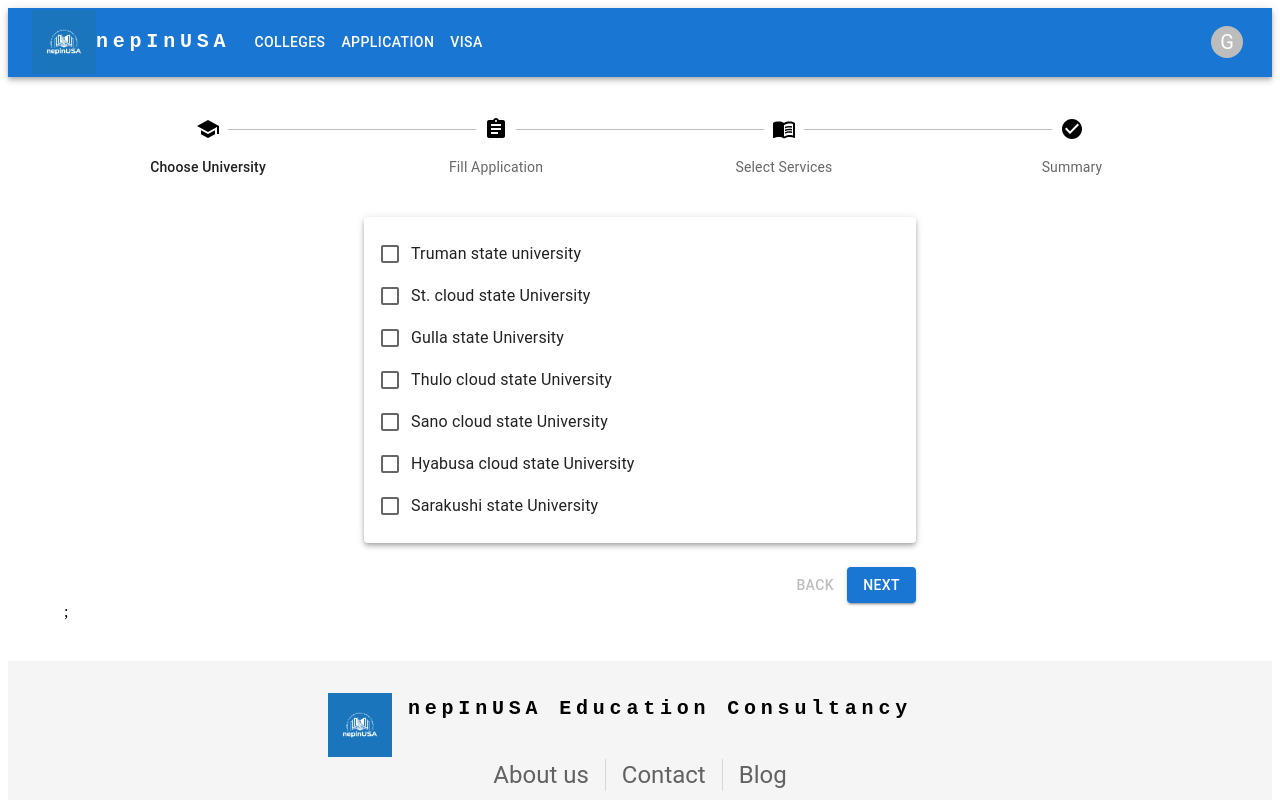
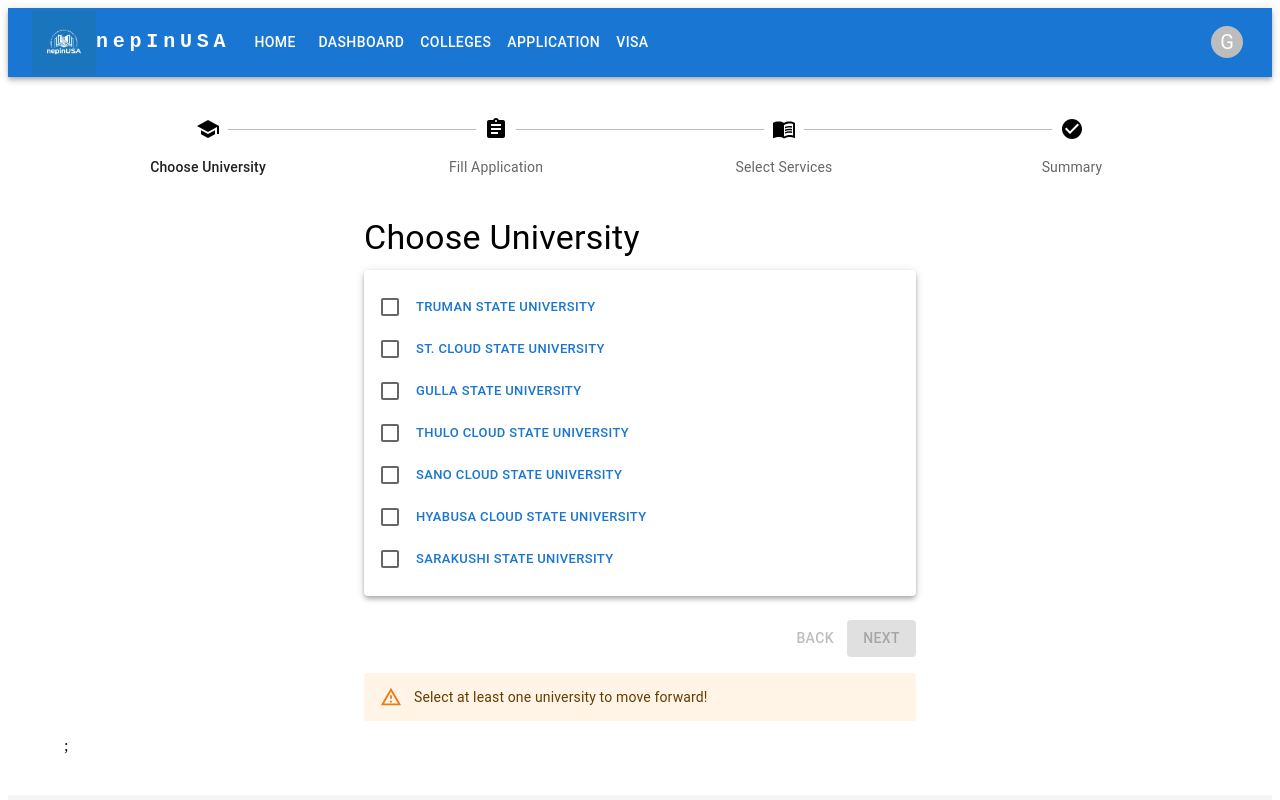
Before and after one commit to ashimupd/nepseUI, a React (Create React App) app: page / in a window 1280 px wide. Shown: the top 800 px of the page. Built offline with nearby package versions, Linux system fonts and the light colour scheme.

Commit message:
Home page improvements

```diff
--- a/src/Mocks/mocks.js
+++ b/src/Mocks/mocks.js
@@ -1,7 +1,10 @@
 import images from '../images/images';
-import BuildIcon from '@mui/icons-material/Build';
-import AutorenewIcon from '@mui/icons-material/Autorenew';
-import CloudIcon from '@mui/icons-material/Cloud';
+import AccessTimeFilledIcon from '@mui/icons-material/AccessTimeFilled';
+import ArticleIcon from '@mui/icons-material/Article';
+import VideoCameraFrontIcon from '@mui/icons-material/VideoCameraFront';
+import BorderColorIcon from '@mui/icons-material/BorderColor';
+import GradingIcon from '@mui/icons-material/Grading';
+import WorkIcon from '@mui/icons-material/Work';
 export const universityList = [
   {
     id: '1',
@@ -55,14 +58,12 @@ export const universityList = [
 ];
 
 export const serviceList = [
-  { id: 1, name: 'Visa appointment', description: 'This is service 1', price: 10, icon: <BuildIcon /> },
-  { id: 2, name: 'DS-160 fill up', description: 'This is service 2', price: 20, icon: <AutorenewIcon /> },
-  { id: 3, name: 'Mock Interview', description: 'This is service 3', price: 30, icon: <CloudIcon /> },
-  { id: 4, name: 'Career Counseling', description: 'This is service 3', price: 30, icon: <CloudIcon /> },
-  { id: 5, name: 'Essay writing', description: 'This is service 1', price: 10, icon: <BuildIcon /> },
-  { id: 6, name: 'Resume Review', description: 'This is service 2', price: 20, icon: <AutorenewIcon /> },
-  { id: 7, name: 'Mock Interview', description: 'This is service 3', price: 30, icon: <CloudIcon /> },
-  { id: 8, name: 'Career Counseling', description: 'This is service 3', price: 30, icon: <CloudIcon /> },
+  { id: 1, name: 'Visa appointment', description: 'Application fee plus service charge', price: 200, icon: <AccessTimeFilledIcon color="primary" /> },
+  { id: 2, name: 'DS-160 fill up', description: 'We will fill up your DS-160 form', price: 20, icon: <ArticleIcon color="primary" /> },
+  { id: 3, name: 'Mock Interview', description: '30 min online visa interview and feedback', price: 30, icon: <VideoCameraFrontIcon color="primary" /> },
+  { id: 4, name: 'Career Counseling', description: 'Guidance on Major and career prospect', price: 30, icon: <WorkIcon color="primary" /> },
+  { id: 5, name: 'Essay writing', description: 'We will help you write college application essays', price: 50, icon: <BorderColorIcon color="primary" /> },
+  { id: 6, name: 'Resume Review', description: 'We will review you resume and suggest changes. Will help set up you linkedin', price: 30, icon: <GradingIcon color="primary" /> },
   // ... more services
 ];
 
--- a/src/Utils/routes.js
+++ b/src/Utils/routes.js
@@ -6,7 +6,7 @@ export const routes = [
     footer: false,
     header: true,
     profile: false,
-    protected: false,
+    protected: true,
   },
   {
     name: 'About us',
@@ -40,7 +40,7 @@ export const routes = [
     path: '/dashboard',
     key: 'dashboard',
     footer: false,
-    header: false,
+    header: true,
     profile: true,
     protected: true,
   },
--- a/src/components/checkboxList/CheckboxList.jsx
+++ b/src/components/checkboxList/CheckboxList.jsx
@@ -1,24 +1,31 @@
 import React, { useState } from 'react';
 import PropTypes from 'prop-types';
-import { Checkbox, FormControl, FormControlLabel, FormGroup, Paper } from '@mui/material';
+import { Button, Checkbox, Typography, FormControl, FormControlLabel, FormGroup, Paper } from '@mui/material';
 import { useHomePageContext } from '../home/HomePostLoginContext';
+import { NavLink } from 'react-router-dom';
 
-const CheckboxList = ({ checkboxData }) => {
+const CheckboxList = ({ checkboxData, title }) => {
   const [selected, setSelected] = useState([]);
   const { setUserUniSelection } = useHomePageContext();
 
-  const handleChange = (event, id, title) => {
-    console.log({ id, title });
-    if (event.target.checked) {
-      setUserUniSelection((prevSelected) => [...prevSelected, { id, title }]);
-      setSelected((prevSelected) => [...prevSelected, id]);
-    } else {
-      setUserUniSelection((prevSelected) => prevSelected.filter((item) => item !== id));
-      setSelected((prevSelected) => prevSelected.filter((item) => item !== id));
+  const handleChange = (event, selId, title) => {
+    setSelected((prevSelected) => {
+      if (prevSelected?.filter(({ id }) => id === selId).length > 0) {
+        const newState = prevSelected.filter((item) => item?.id !== selId);
+        setUserUniSelection(newState);
+        return newState;
       }
+      const newState = [...prevSelected, { id: selId, title }];
+      setUserUniSelection(newState);
+      return newState;
+    });
   };
 
   return (
+    <>
+      <Typography variant="h4" gutterBottom>
+        {title}
+      </Typography>
       <Paper
         sx={{
           display: 'flex',
@@ -31,16 +38,31 @@ const CheckboxList = ({ checkboxData }) => {
         <FormControl component="fieldset">
           <FormGroup column>
             {checkboxData.map((item, index) => (
-            <FormControlLabel key={index} control={<Checkbox checked={selected.includes(item?.id)} onChange={(event) => handleChange(event, item?.id, item?.name)} />} label={item?.name} />
+              <FormControlLabel
+                key={index}
+                control={<Checkbox checked={selected?.filter(({ id }) => id === item?.id).length} onChange={(event) => handleChange(event, item?.id, item?.name)} />}
+                label={
+                  <Button
+                    component={NavLink}
+                    to={`/colleges/${item?.id}`} // Customize the path as needed
+                    color="primary"
+                    size="small"
+                  >
+                    {item?.name}
+                  </Button>
+                }
+              />
             ))}
           </FormGroup>
         </FormControl>
       </Paper>
+    </>
   );
 };
 
 CheckboxList.propTypes = {
   checkboxData: PropTypes.array,
+  title: PropTypes.string,
 };
 
 export default CheckboxList;
--- a/src/components/customStepper/CustomStepper.jsx
+++ b/src/components/customStepper/CustomStepper.jsx
@@ -1,9 +1,13 @@
 import React, { useState } from 'react';
-import { Stepper, Step, StepLabel, Typography, Box, Button, Container } from '@mui/material';
+import { Alert, Stepper, Step, StepLabel, Typography, Box, Button, Container } from '@mui/material';
 import PropTypes from 'prop-types';
+import { useUserContext } from '../userContetx';
+import { useHomePageContext } from '../home/HomePostLoginContext';
 
 const CustomStepper = ({ steps }) => {
   const [activeStep, setActiveStep] = useState(0);
+  const { userData: user } = useUserContext();
+  const { userUniSelection: universities, userServiceSelection: services } = useHomePageContext();
 
   const handleNext = () => {
     setActiveStep((prevActiveStep) => prevActiveStep + 1);
@@ -22,22 +26,7 @@ const CustomStepper = ({ steps }) => {
       <Stepper activeStep={activeStep} alternativeLabel>
         {steps.map((step) => (
           <Step key={step?.title}>
-            <StepLabel
-              StepIconComponent={step?.icon?.type}
-              sx={{
-                '& .MuiStepIcon-root': {
-                  color: 'primary.main',
-                },
-                '&.MuiStepLabel-active': {
-                  color: 'primary.main',
-                },
-                '&.MuiStepLabel-completed': {
-                  color: 'primary.main',
-                },
-              }}
-            >
-              {step?.title}
-            </StepLabel>
+            <StepLabel StepIconComponent={step?.icon?.type}>{step?.title}</StepLabel>
           </Step>
         ))}
       </Stepper>
@@ -56,10 +45,13 @@ const CustomStepper = ({ steps }) => {
               <Button disabled={activeStep === 0} onClick={handleBack} color="primary">
                 Back
               </Button>
-              <Button variant="contained" onClick={handleNext} color="primary">
+              <Button variant="contained" onClick={handleNext} disabled={(!user.hasFilledApplication && activeStep === 1) || (!universities.length && activeStep === 0)} color="primary">
                 {activeStep === steps.length - 1 ? 'Finish' : 'Next'}
               </Button>
             </Box>
+            <Box mt={2}>{!user.hasFilledApplication && activeStep === 1 ? <Alert severity="warning">Fill and submit the application to move forward!</Alert> : null}</Box>
+            <Box mt={2}>{!universities.length && activeStep === 0 ? <Alert severity="warning">Select at least one university to move forward!</Alert> : null}</Box>
+            <Box mt={2}>{!services.length && activeStep === 2 ? <Alert severity="warning">You haven{"'"}t selected any service but you can still apply for free!</Alert> : null}</Box>
           </Container>
         )}
       </Box>
--- a/src/components/home/HomePostLogin.jsx
+++ b/src/components/home/HomePostLogin.jsx
@@ -7,6 +7,10 @@ import StudentInfo from '../studentInfo/StudentInfo';
 import ServiceList from '../serviceList/ServiceList';
 import Summary from '../summary/Summary';
 import { HomePostLoginContextProvider } from './HomePostLoginContext';
+
+// TO DO: Make selection persistent while navigating
+// Selection has to be made before moving forward on the step on each step
+// Make api calls at the end
 
 const HomePostLogin = () => {
   const [univList, setUnivList] = useState([]);
@@ -20,9 +24,9 @@ const HomePostLogin = () => {
   }, [univList]);
 
   const steps = [
-    { title: 'Choose University', icon: <School />, component: <CheckboxList checkboxData={universityList} /> },
+    { title: 'Choose University', icon: <School />, component: <CheckboxList checkboxData={universityList} title={'Choose University'} /> },
     { title: 'Fill Application', icon: <Assignment />, component: <StudentInfo /> },
-    { title: 'Select Services', icon: <MenuBook />, component: <ServiceList services={serveList} /> },
+    { title: 'Select Services', icon: <MenuBook />, component: <ServiceList services={serveList} title={'Our Services'} /> },
     { title: 'Summary', icon: <CheckCircle />, component: <Summary /> },
   ];
 
--- a/src/components/serviceList/ServiceList.jsx
+++ b/src/components/serviceList/ServiceList.jsx
@@ -1,34 +1,38 @@
 import React, { useState } from 'react';
 import { List, ListItem, ListItemText, Checkbox, Typography, Box, ListItemIcon } from '@mui/material';
 import PropTypes from 'prop-types';
-import DesignServicesIcon from '@mui/icons-material/DesignServices';
 import { useHomePageContext } from '../home/HomePostLoginContext';
 
-const ServiceList = ({ services }) => {
+const ServiceList = ({ services, title }) => {
   const [selectedServices, setSelectedServices] = useState([]);
   const { setUserServiceSelection } = useHomePageContext();
 
-  const handleToggle = (event, id, name, price) => {
-    if (event.target.checked) {
-      setUserServiceSelection((prevSelected) => [...prevSelected, { id, name, price }]);
-      setSelectedServices((prevSelected) => [...prevSelected, id]);
-    } else {
-      setUserServiceSelection((prevSelected) => prevSelected.filter((item) => item !== id));
-      setSelectedServices((prevSelected) => prevSelected.filter((item) => item !== id));
+  const handleToggle = (event, selId, name, price) => {
+    setSelectedServices((prevSelected) => {
+      if (prevSelected?.filter(({ id }) => id === selId).length > 0) {
+        const newState = prevSelected.filter((item) => item?.id !== selId);
+        setUserServiceSelection(newState);
+        return newState;
       }
+      const newState = [...prevSelected, { id: selId, name, price }];
+      setUserServiceSelection(newState);
+      return newState;
+    });
   };
 
   return (
+    <>
+      <Typography variant="h4" gutterBottom>
+        {title}
+      </Typography>
       <Box sx={{ width: '100%', maxWidth: 360, bgcolor: 'background.paper' }}>
         <List>
           {services.map((service) => (
             <ListItem key={service?.id} disablePadding>
-            <ListItemIcon>
-              <DesignServicesIcon color="primary" />
-            </ListItemIcon>
+              <ListItemIcon>{service?.icon}</ListItemIcon>
               <Checkbox
                 edge="start"
-              checked={selectedServices.indexOf(service?.id) !== -1}
+                checked={selectedServices?.filter(({ id }) => id === service?.id).length}
                 tabIndex={-1}
                 disableRipple
                 inputProps={{ 'aria-labelledby': `service-${service?.id}` }}
@@ -44,16 +48,17 @@ const ServiceList = ({ services }) => {
                 }
                 secondary={service?.description}
               />
-            <ListItemIcon>{service?.icon}</ListItemIcon>
             </ListItem>
           ))}
         </List>
       </Box>
+    </>
   );
 };
 
 ServiceList.propTypes = {
   services: PropTypes.array,
+  title: PropTypes.string,
 };
 
 export default ServiceList;
--- a/src/components/summary/Summary.jsx
+++ b/src/components/summary/Summary.jsx
@@ -15,7 +15,7 @@ const Summary = () => {
         <Grid item xs={12} md={6}>
           <Paper elevation={2} sx={{ p: 2 }}>
             <Typography variant="h6" gutterBottom>
-              University Selected
+              University Selected {`(${universities?.length})`}
             </Typography>
             {universities.map((university) => (
               <List key={university?.id}>
@@ -32,7 +32,7 @@ const Summary = () => {
         <Grid item xs={12} md={6}>
           <Paper elevation={2} sx={{ p: 2 }}>
             <Typography variant="h6" gutterBottom>
-              Services Selected
+              Services Selected {`(${services?.length})`}
             </Typography>
             <List>
               {services.map((service, index) => (
--- a/src/components/userContetx.jsx
+++ b/src/components/userContetx.jsx
@@ -14,7 +14,7 @@ export const UserContextProvider = ({ children }) => {
       lastName: 'Gautam',
       id: 1, // falsy value indicates not logged in, values other than falsy indicates loggedin user
       photo: null,
-      hasFilledApplication: false,
+      hasFilledApplication: 1,
       appliedUniversityIds: [],
     };
     setUserData(user);
```
Lines whose indentation alone changed are shown as unchanged.
